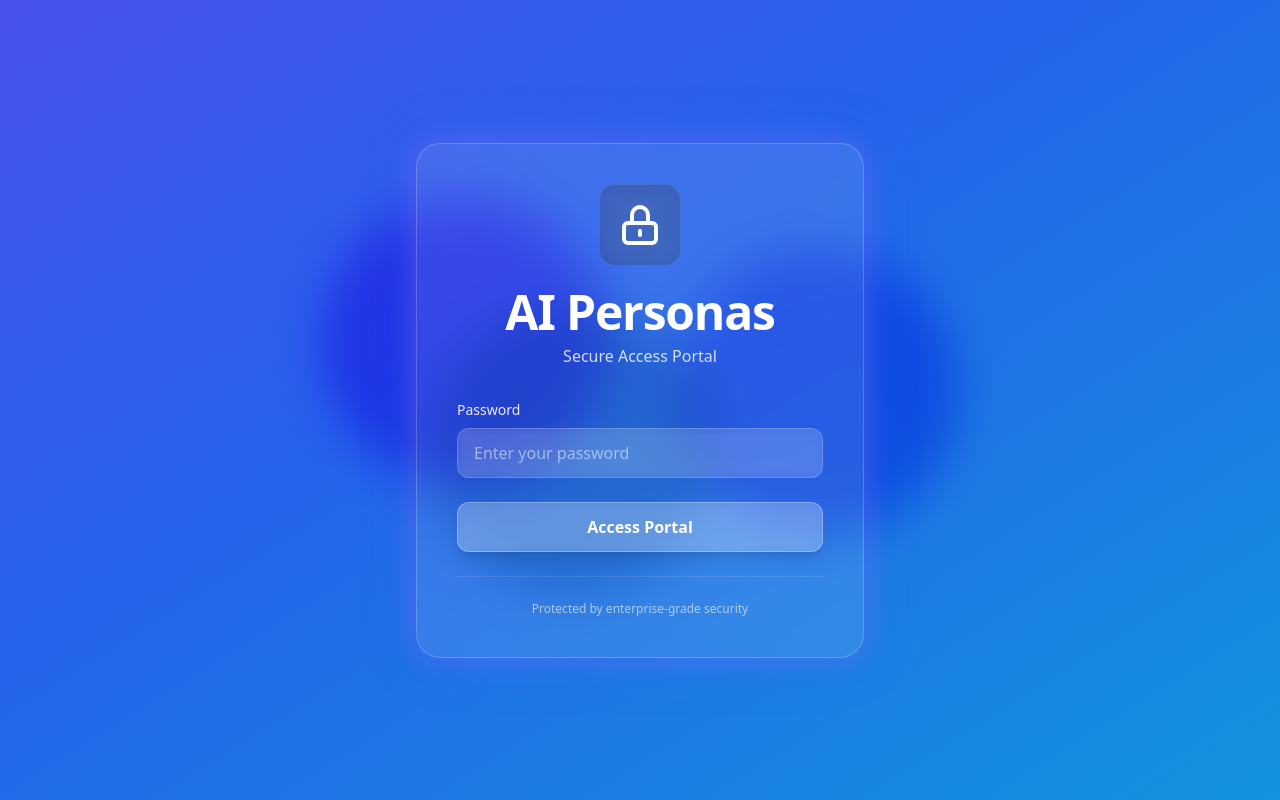
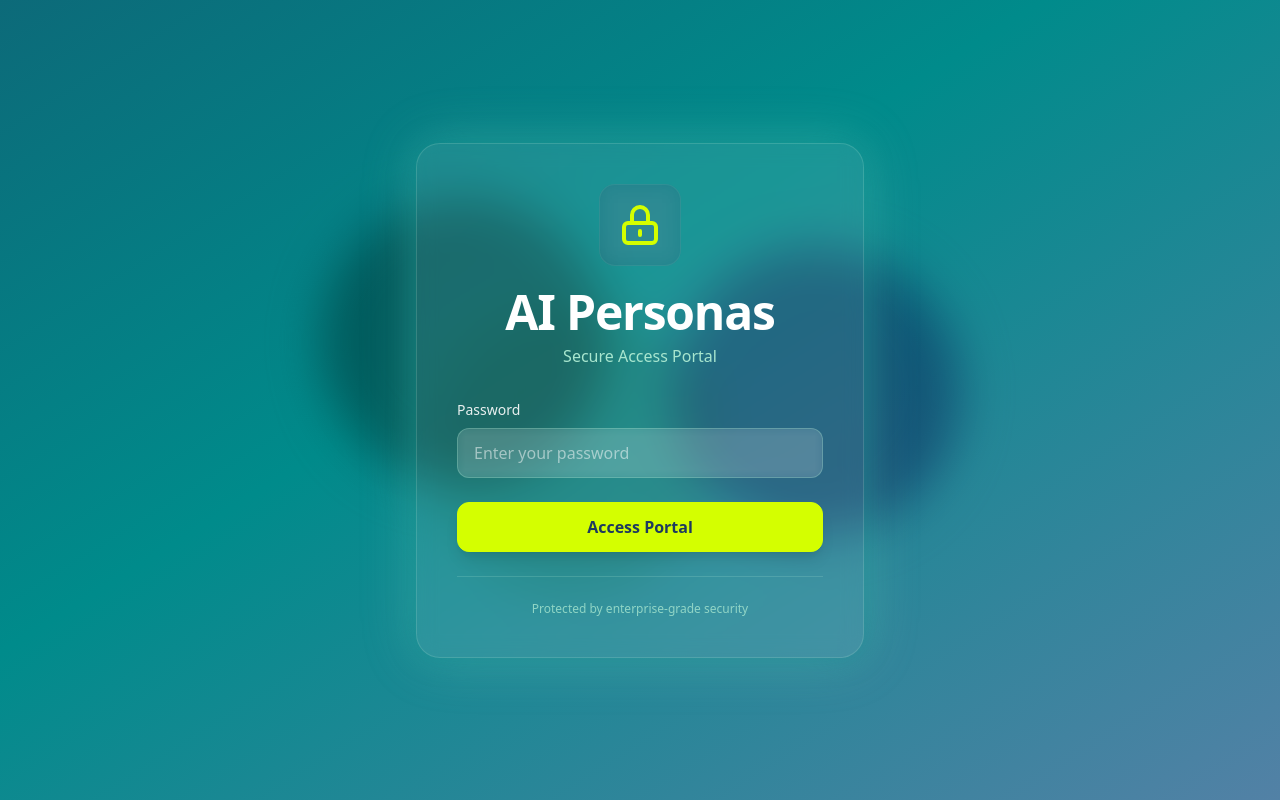
Before and after one commit to xenium-einfachstarten/ai-personas-demo, a Next.js app: page / in a window 1280 px wide. Built offline with nearby package versions, Linux system fonts and the light colour scheme; no server answers.

Commit message:
Add Xenium Xenium branding

```diff
--- a/app/components/LoginForm.tsx
+++ b/app/components/LoginForm.tsx
@@ -38,27 +38,28 @@ export default function LoginForm() {
 
   return (
     <div className="min-h-screen relative overflow-hidden flex items-center justify-center p-4">
-      {/* Animated Background Gradient */}
-      <div className="absolute inset-0 bg-gradient-to-br from-violet-600 via-blue-600 to-cyan-500 animate-gradient"></div>
+      {/* Xenium Gradient Background */}
+      <div className="absolute inset-0 bg-gradient-to-br from-xenium-navy via-xenium-teal to-xenium-purple animate-gradient"></div>
 
-      {/* Floating Orbs */}
-      <div className="absolute top-1/4 left-1/4 w-72 h-72 bg-purple-500 rounded-full mix-blend-multiply filter blur-xl opacity-70 animate-float"></div>
-      <div className="absolute top-1/3 right-1/4 w-72 h-72 bg-blue-500 rounded-full mix-blend-multiply filter blur-xl opacity-70 animate-float" style={{ animationDelay: '2s' }}></div>
-      <div className="absolute bottom-1/4 left-1/3 w-72 h-72 bg-cyan-500 rounded-full mix-blend-multiply filter blur-xl opacity-70 animate-float" style={{ animationDelay: '4s' }}></div>
+      {/* Floating Orbs - Xenium Colors */}
+      <div className="absolute top-1/4 left-1/4 w-72 h-72 bg-xenium-teal rounded-full mix-blend-multiply filter blur-xl opacity-70 animate-float"></div>
+      <div className="absolute top-1/3 right-1/4 w-72 h-72 bg-xenium-purple rounded-full mix-blend-multiply filter blur-xl opacity-70 animate-float" style={{ animationDelay: '2s' }}></div>
+      <div className="absolute bottom-1/4 left-1/3 w-72 h-72 bg-xenium-mint rounded-full mix-blend-multiply filter blur-xl opacity-70 animate-float" style={{ animationDelay: '4s' }}></div>
 
       {/* Glass Card */}
       <div className="relative z-10 w-full max-w-md">
         <div className="glass rounded-3xl shadow-2xl p-8 md:p-10 animate-glow">
           <div className="text-center mb-8">
-            <div className="inline-block p-4 rounded-2xl glass-dark mb-4">
-              <svg className="w-12 h-12 text-white mx-auto" fill="none" stroke="currentColor" viewBox="0 0 24 24">
+            {/* Lock Icon mit Xenium Teal */}
+            <div className="inline-block p-4 rounded-2xl glass-dark mb-4 bg-xenium-teal/20">
+              <svg className="w-12 h-12 text-xenium-lime mx-auto" fill="none" stroke="currentColor" viewBox="0 0 24 24">
                 <path strokeLinecap="round" strokeLinejoin="round" strokeWidth={2} d="M12 15v2m-6 4h12a2 2 0 002-2v-6a2 2 0 00-2-2H6a2 2 0 00-2 2v6a2 2 0 002 2zm10-10V7a4 4 0 00-8 0v4h8z" />
               </svg>
             </div>
             <h2 className="text-4xl md:text-5xl font-bold text-white mb-2 tracking-tight">
               AI Personas
             </h2>
-            <p className="text-white/80 text-sm md:text-base font-light">
+            <p className="text-xenium-mint text-sm md:text-base font-light">
               Secure Access Portal
             </p>
           </div>
@@ -75,14 +76,14 @@ export default function LoginForm() {
                 required
                 value={password}
                 onChange={(e) => setPassword(e.target.value)}
-                className="w-full px-4 py-3 bg-white/10 backdrop-blur-sm border border-white/20 rounded-xl text-white placeholder-white/50 focus:outline-none focus:ring-2 focus:ring-white/50 focus:border-transparent transition-all duration-300"
+                className="w-full px-4 py-3 bg-white/10 backdrop-blur-sm border border-xenium-mint/30 rounded-xl text-white placeholder-white/50 focus:outline-none focus:ring-2 focus:ring-xenium-lime/50 focus:border-xenium-lime transition-all duration-300"
                 placeholder="Enter your password"
                 disabled={loading}
               />
             </div>
 
             {error && (
-              <div className="glass-dark rounded-lg p-3 border-l-4 border-red-400">
+              <div className="glass-dark rounded-lg p-3 border-l-4 border-red-400 bg-red-900/20">
                 <p className="text-red-200 text-sm font-medium">{error}</p>
               </div>
             )}
@@ -90,11 +91,11 @@ export default function LoginForm() {
             <button
               type="submit"
               disabled={loading}
-              className="w-full py-3 px-6 bg-white/20 hover:bg-white/30 backdrop-blur-sm text-white font-semibold rounded-xl border border-white/30 transition-all duration-300 transform hover:scale-[1.02] active:scale-[0.98] disabled:opacity-50 disabled:cursor-not-allowed disabled:transform-none shadow-lg hover:shadow-xl"
+              className="w-full py-3 px-6 bg-xenium-lime hover:bg-xenium-lime/90 text-xenium-navy font-bold rounded-xl border border-xenium-lime transition-all duration-300 transform hover:scale-[1.02] active:scale-[0.98] disabled:opacity-50 disabled:cursor-not-allowed disabled:transform-none shadow-lg hover:shadow-xenium-lime/50"
             >
               {loading ? (
                 <span className="flex items-center justify-center">
-                  <svg className="animate-spin -ml-1 mr-3 h-5 w-5 text-white" xmlns="http://www.w3.org/2000/svg" fill="none" viewBox="0 0 24 24">
+                  <svg className="animate-spin -ml-1 mr-3 h-5 w-5 text-xenium-navy" xmlns="http://www.w3.org/2000/svg" fill="none" viewBox="0 0 24 24">
                     <circle className="opacity-25" cx="12" cy="12" r="10" stroke="currentColor" strokeWidth="4"></circle>
                     <path className="opacity-75" fill="currentColor" d="M4 12a8 8 0 018-8V0C5.373 0 0 5.373 0 12h4zm2 5.291A7.962 7.962 0 014 12H0c0 3.042 1.135 5.824 3 7.938l3-2.647z"></path>
                   </svg>
@@ -106,8 +107,8 @@ export default function LoginForm() {
             </button>
           </form>
 
-          <div className="mt-6 pt-6 border-t border-white/10">
-            <p className="text-center text-white/60 text-xs">
+          <div className="mt-6 pt-6 border-t border-xenium-mint/20">
+            <p className="text-center text-xenium-mint/80 text-xs">
               Protected by enterprise-grade security
             </p>
           </div>
--- a/app/components/LogoutButton.tsx
+++ b/app/components/LogoutButton.tsx
@@ -24,27 +24,27 @@ export default function LogoutButton() {
     <button
       onClick={handleLogout}
       disabled={loading}
-      className="group relative px-8 py-3 bg-white/20 hover:bg-white/30 backdrop-blur-sm text-white font-semibold rounded-xl border border-white/30 transition-all duration-300 transform hover:scale-[1.02] active:scale-[0.98] disabled:opacity-50 disabled:cursor-not-allowed shadow-lg hover:shadow-xl overflow-hidden"
+      className="group relative px-8 py-3 bg-xenium-lime hover:bg-xenium-lime/90 text-xenium-navy font-bold rounded-xl border border-xenium-lime transition-all duration-300 transform hover:scale-[1.02] active:scale-[0.98] disabled:opacity-50 disabled:cursor-not-allowed shadow-lg hover:shadow-xenium-lime/50 overflow-hidden"
     >
       <span className="relative z-10 flex items-center justify-center">
         {loading ? (
           <>
-            <svg className="animate-spin -ml-1 mr-3 h-5 w-5 text-white" xmlns="http://www.w3.org/2000/svg" fill="none" viewBox="0 0 24 24">
+            <svg className="animate-spin -ml-1 mr-3 h-5 w-5 text-xenium-navy" xmlns="http://www.w3.org/2000/svg" fill="none" viewBox="0 0 24 24">
               <circle className="opacity-25" cx="12" cy="12" r="10" stroke="currentColor" strokeWidth="4"></circle>
               <path className="opacity-75" fill="currentColor" d="M4 12a8 8 0 018-8V0C5.373 0 0 5.373 0 12h4zm2 5.291A7.962 7.962 0 014 12H0c0 3.042 1.135 5.824 3 7.938l3-2.647z"></path>
             </svg>
-            Signing out...
+            Ausloggen...
           </>
         ) : (
           <>
             <svg className="w-5 h-5 mr-2" fill="none" stroke="currentColor" viewBox="0 0 24 24">
               <path strokeLinecap="round" strokeLinejoin="round" strokeWidth={2} d="M17 16l4-4m0 0l-4-4m4 4H7m6 4v1a3 3 0 01-3 3H6a3 3 0 01-3-3V7a3 3 0 013-3h4a3 3 0 013 3v1" />
             </svg>
-            Sign Out
+            Ausloggen
           </>
         )}
       </span>
-      <div className="absolute inset-0 bg-gradient-to-r from-transparent via-white/10 to-transparent translate-x-[-100%] group-hover:translate-x-[100%] transition-transform duration-1000"></div>
+      <div className="absolute inset-0 bg-gradient-to-r from-transparent via-white/20 to-transparent translate-x-[-100%] group-hover:translate-x-[100%] transition-transform duration-1000"></div>
     </button>
   );
 }
--- a/app/globals.css
+++ b/app/globals.css
@@ -1,19 +1,25 @@
 @tailwind base;
 @tailwind components;
 @tailwind utilities;
+
+@layer base {
+  body {
+    @apply antialiased;
+  }
+}
 
 @layer utilities {
   .glass {
     background: rgba(255, 255, 255, 0.1);
     backdrop-filter: blur(10px);
     -webkit-backdrop-filter: blur(10px);
-    border: 1px solid rgba(255, 255, 255, 0.2);
+    border: 1px solid rgba(168, 230, 207, 0.2);
   }
 
   .glass-dark {
-    background: rgba(0, 0, 0, 0.2);
+    background: rgba(30, 58, 95, 0.2);
     backdrop-filter: blur(10px);
     -webkit-backdrop-filter: blur(10px);
-    border: 1px solid rgba(255, 255, 255, 0.1);
+    border: 1px solid rgba(168, 230, 207, 0.1);
   }
 }
--- a/tailwind.config.ts
+++ b/tailwind.config.ts
@@ -8,6 +8,15 @@ export default {
   ],
   theme: {
     extend: {
+      colors: {
+        xenium: {
+          navy: "#1e3a5f",
+          teal: "#008b8b",
+          lime: "#d4ff00",
+          mint: "#a8e6cf",
+          purple: "#8b7ab8",
+        },
+      },
       animation: {
         gradient: "gradient 8s linear infinite",
         float: "float 6s ease-in-out infinite",
@@ -35,11 +44,11 @@ export default {
         glow: {
           "0%": {
             "box-shadow":
-              "0 0 20px rgba(139, 92, 246, 0.3), 0 0 40px rgba(59, 130, 246, 0.2)",
+              "0 0 20px rgba(0, 139, 139, 0.3), 0 0 40px rgba(168, 230, 207, 0.2)",
           },
           "100%": {
             "box-shadow":
-              "0 0 30px rgba(139, 92, 246, 0.5), 0 0 60px rgba(59, 130, 246, 0.3)",
+              "0 0 30px rgba(0, 139, 139, 0.5), 0 0 60px rgba(168, 230, 207, 0.3)",
           },
         },
       },
```
Also changed, not shown: app/demo/page.tsx (+32 -32 lines).
